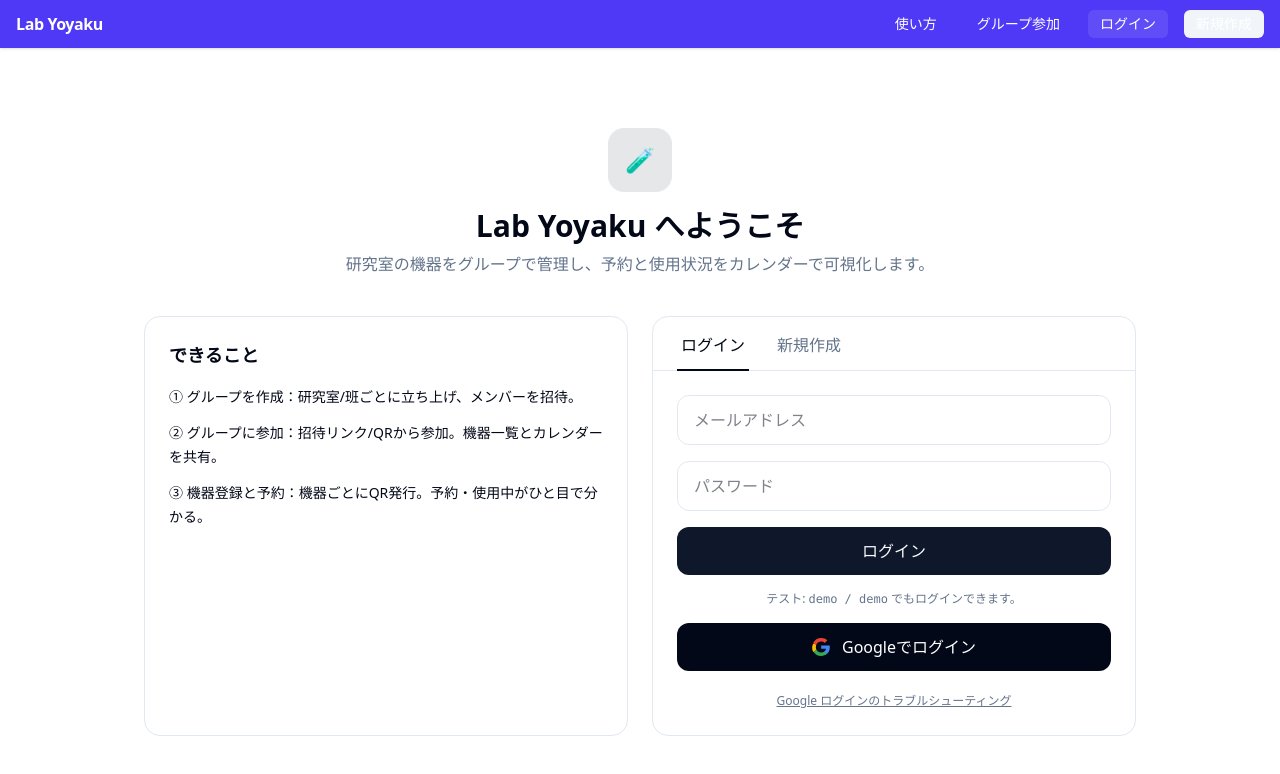
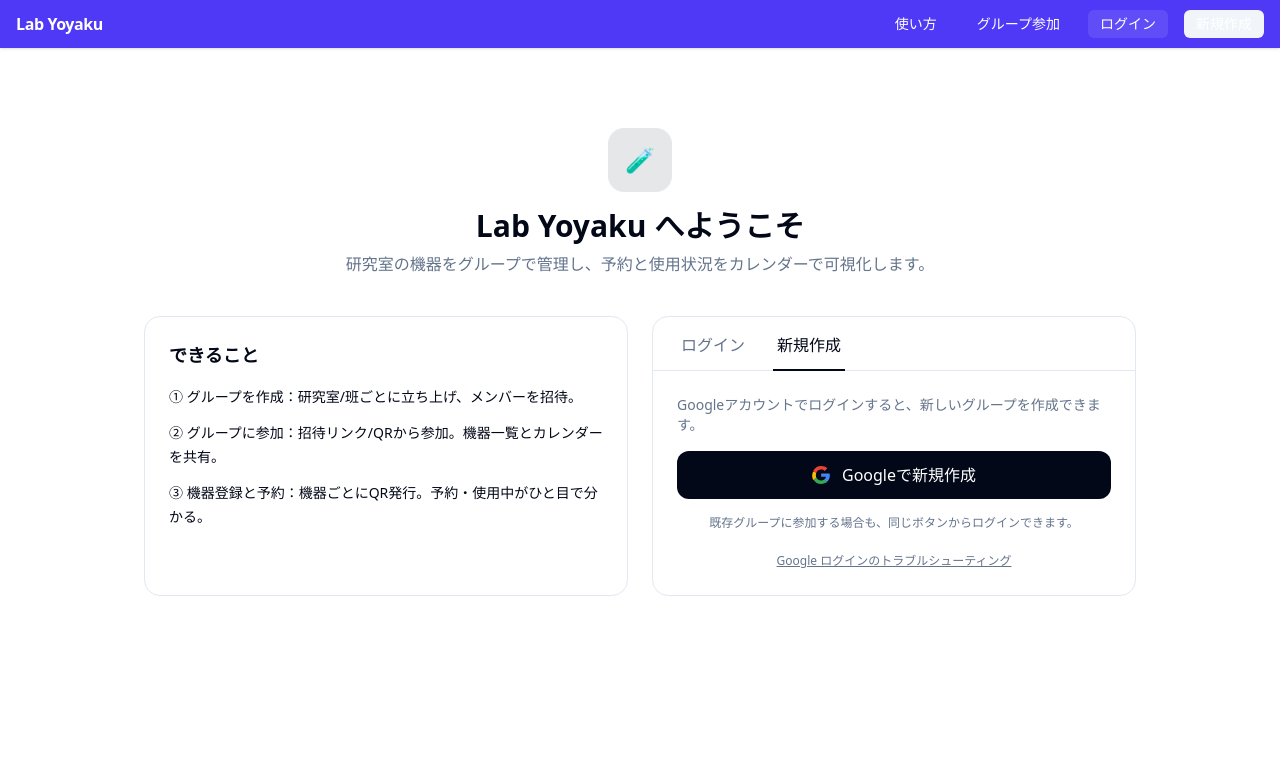
Before and after one commit to shira-shin/lab_yoyaku, a Next.js app in the folder web/: page /login in a window 1280 px wide. Shown: the top 774 px of the page. Built offline with nearby package versions, Linux system fonts and the light colour scheme; no server answers.

Commit message:
Fix NextAuth provider usage and default login flow

```diff
--- a/web/auth.ts
+++ b/web/auth.ts
@@ -1,11 +1,11 @@
 import NextAuth, { type NextAuthConfig } from "next-auth";
 import Google from "next-auth/providers/google";
-// v5 は provider を「呼ばない」→ 配列にシンボルをそのまま入れる
 
+// 重要: v5 は providers に「関数そのもの」を渡す。Google() と“呼ばない”
 export const authConfig: NextAuthConfig = {
   trustHost: true,
   session: { strategy: "jwt" },
-  providers: [Google], // ← 絶対に Google() としない
+  providers: [Google],
 };
 
 export const { handlers, auth, signIn, signOut } = NextAuth(authConfig);
--- a/web/src/app/login/page.tsx
+++ b/web/src/app/login/page.tsx
@@ -1,9 +1,12 @@
 "use client";
 
+import Link from "next/link";
 import { useState } from "react";
 
 export default function LoginPage() {
-  const [tab, setTab] = useState<"login" | "signup">("login");
+  const [tab, setTab] = useState<"login" | "new">("new");
+  const googleButtonClass =
+    "w-full rounded-xl bg-foreground text-background py-3 font-medium inline-flex items-center justify-center gap-3";
 
   return (
     <div className="min-h-[calc(100vh-3.5rem)] bg-background text-foreground">
@@ -56,9 +59,9 @@ export default function LoginPage() {
                 </button>
                 <button
                   type="button"
-                  onClick={() => setTab("signup")}
+                  onClick={() => setTab("new")}
                   className={`px-1 pb-3 -mb-px border-b-2 font-medium transition-colors ${
-                    tab === "signup"
+                    tab === "new"
                       ? "border-foreground text-foreground"
                       : "border-transparent text-muted-foreground hover:text-foreground"
                   }`}
@@ -89,9 +92,9 @@ export default function LoginPage() {
                     テスト: <span className="font-mono">demo / demo</span> でもログインできます。
                   </p>
 
-                  <a
-                    href="/api/auth/signin/google?callbackUrl=%2Fgroups%2Fnew"
-                    className="w-full rounded-xl bg-foreground text-background py-3 font-medium inline-flex items-center justify-center gap-3"
+                  <Link
+                    href="/api/auth/signin/google?callbackUrl=/dashboard"
+                    className={googleButtonClass}
                   >
                     <svg width="18" height="18" viewBox="0 0 533.5 544.3" aria-hidden>
                       <path
@@ -112,16 +115,16 @@ export default function LoginPage() {
                       />
                     </svg>
                     Googleでログイン
-                  </a>
+                  </Link>
                 </>
               ) : (
                 <>
                   <p className="text-sm text-muted-foreground">
                     Googleアカウントでログインすると、新しいグループを作成できます。
                   </p>
-                  <a
-                    href="/api/auth/signin/google?callbackUrl=%2Fgroups%2Fnew"
-                    className="w-full rounded-xl bg-foreground text-background py-3 font-medium inline-flex items-center justify-center gap-3"
+                  <Link
+                    href="/api/auth/signin/google?callbackUrl=/groups/new"
+                    className={googleButtonClass}
                   >
                     <svg width="18" height="18" viewBox="0 0 533.5 544.3" aria-hidden>
                       <path
@@ -142,7 +145,7 @@ export default function LoginPage() {
                       />
                     </svg>
                     Googleで新規作成
-                  </a>
+                  </Link>
                   <p className="text-xs text-muted-foreground text-center">
                     既存グループに参加する場合も、同じボタンからログインできます。
                   </p>
```
